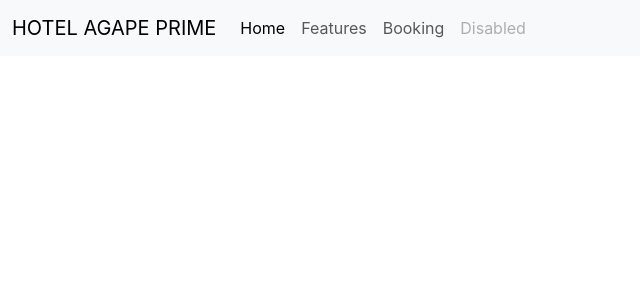
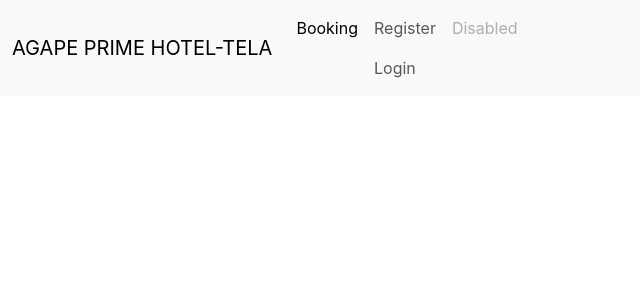
Before and after one commit to cowanconsultingforms/Agape-Prime-Hotel, a React (Create React App) app: page / in a window 1280 px wide. Shown: the top 300 px of the page, without its empty margins (0-640 px from the left). Built offline with nearby package versions, Linux system fonts and the light colour scheme.

Commit message:
navbar changes

```diff
--- a/src/components/Navbar.js
+++ b/src/components/Navbar.js
@@ -2,11 +2,11 @@ import React from "react";
 /* We are utilizing bootstrap for */
 function Navbar() {
   return (
-    <div>
+
       <nav class="navbar navbar-expand-lg bg-body-tertiary">
         <div class="container-fluid">
           <a class="navbar-brand" href="#">
-            HOTEL AGAPE PRIME
+            AGAPE PRIME HOTEL-TELA
           </a>
           <button
             class="navbar-toggler"
@@ -23,18 +23,18 @@ function Navbar() {
             <ul class="navbar-nav">
               <li class="nav-item">
                 <a class="nav-link active" aria-current="page" href="#">
-                  Home
+                  Booking
                 </a>
               </li>
               <li class="nav-item">
-                <a class="nav-link" href="#">
-                  Features
+                <a class="nav-link" href="/register">
+                 Register
+                </a>
+                <li class="nav-item">
+                <a class="nav-link" href="/login">
+                 Login
                 </a>
               </li>
-              <li class="nav-item">
-                <a class="nav-link" href="#">
-                 Booking
-                </a>
               </li>
               <li class="nav-item">
                 <a class="nav-link disabled" aria-disabled="true">
@@ -45,7 +45,7 @@ function Navbar() {
           </div>
         </div>
       </nav>
-    </div>
+
   );
 }
 
```
Also changed, not shown: src/index.css (line endings or trailing spaces).
